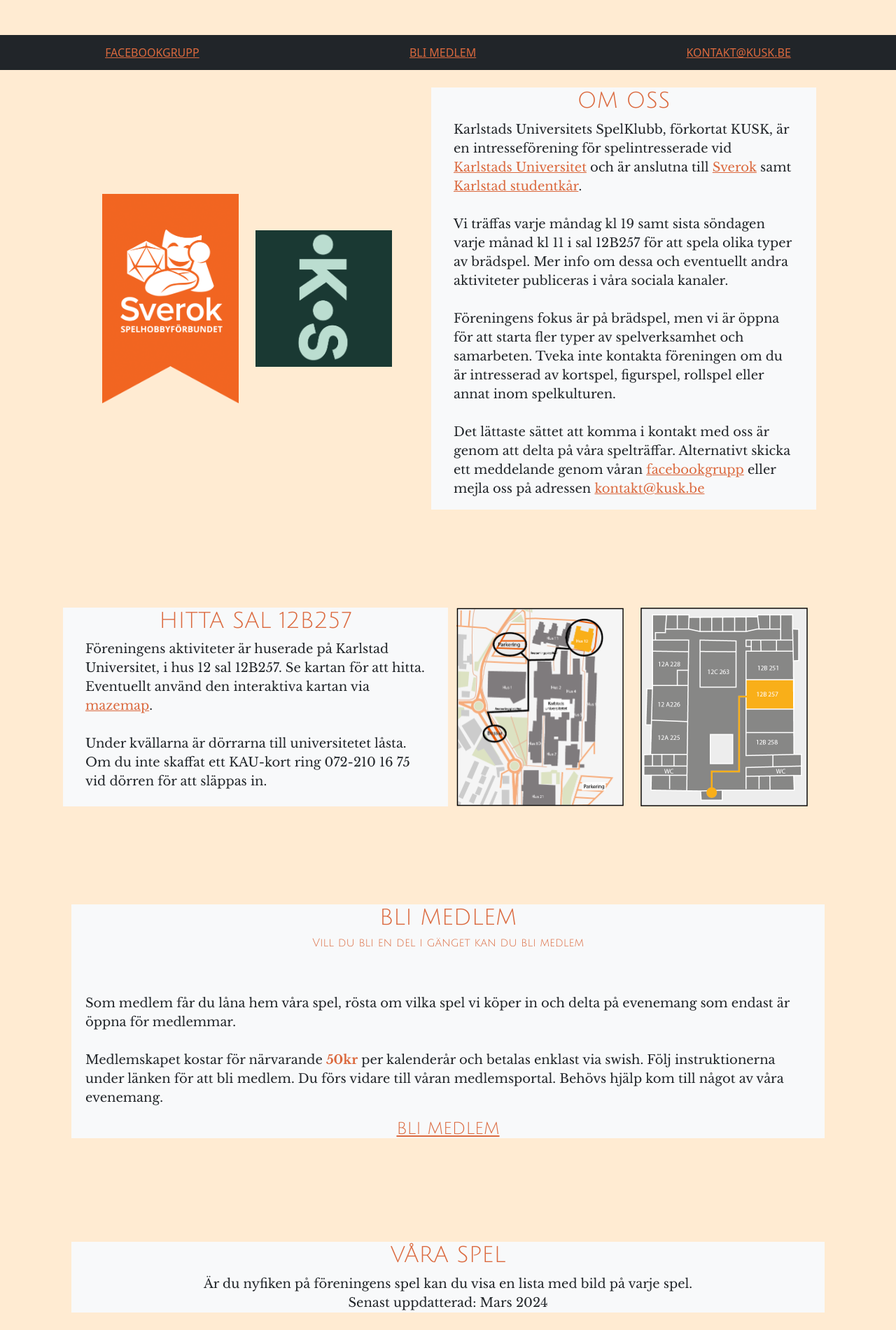
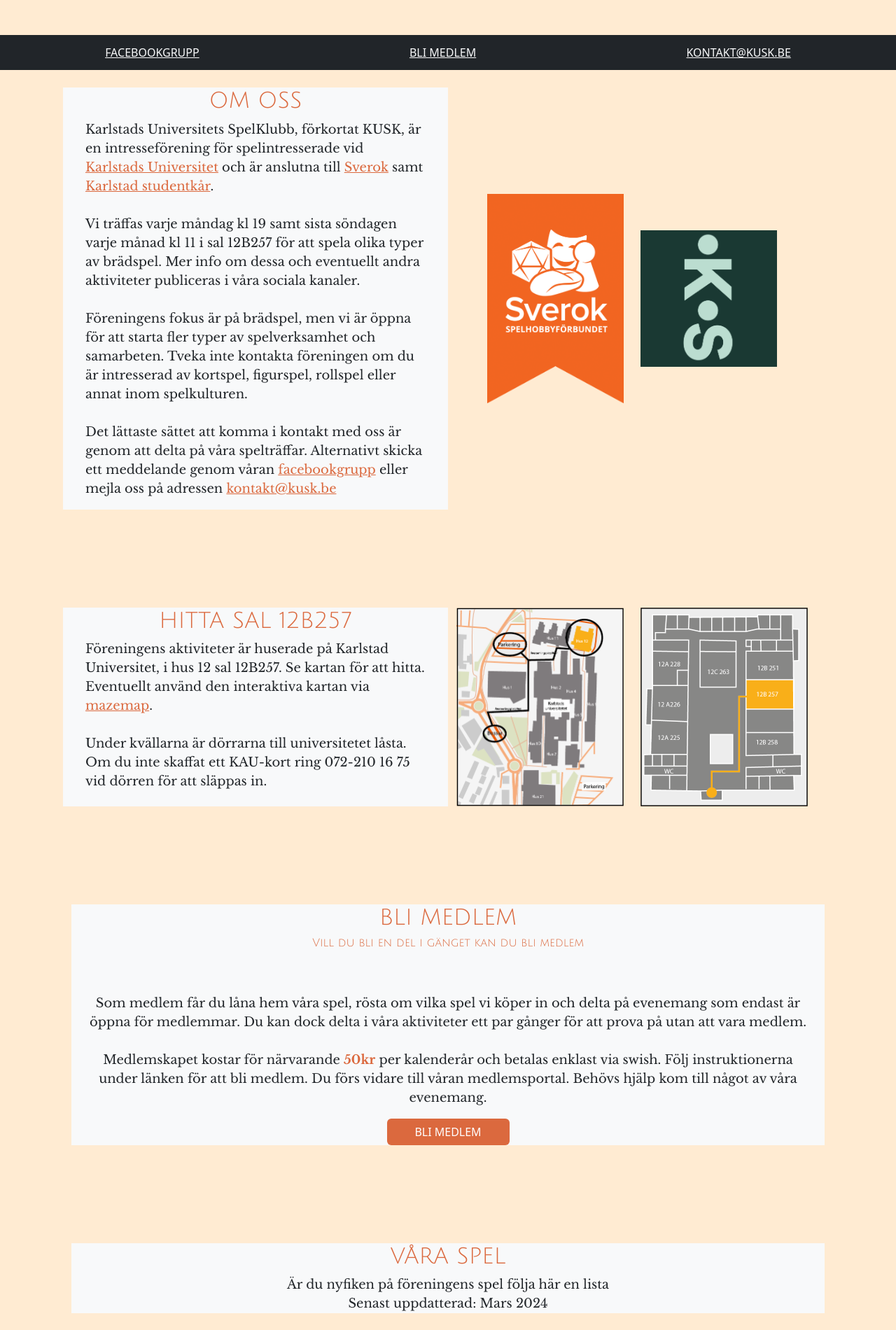
Before and after one commit to annapale/kusk.io, a plain HTML site: page index.html in a window 1280 px wide. Shown: the part 700-2600 px from the top of the page at 70% size. Drawn offline with nearby package versions, Linux system fonts and the light colour scheme.

Commit message:
Add files via upload

```diff
--- a/index.html
+++ b/index.html
@@ -27,6 +27,9 @@
                       </li>
                       <li class="nav-item">
                         <a class="nav-link link-light" href="#about">OM OSS</a>
+                      </li>
+                      <li class="nav-item">
+                        <a class="nav-link link-light" href="#find">HITTA HIT</a>
                       </li>
                       <li class="nav-item">
                         <a class="nav-link link-light" href="#membership">BLI MEDLEM</a>
@@ -80,15 +83,6 @@
       </article>
 
       <article id="about" class="row">
-        <div class="col-md-6 justify-content-center align-items-center row">
-          <div class="col-5">
-            <img src="assets/Logotyp Sverok Röd.png" alt="Sverok Logotyp" class="img-fluid mx-auto">
-          </div>
-          <div class="col-5">
-            <img src="assets/Karlstad Studentkår logo.png" alt="Karlstad Studentkår Logotyp" class="img-fluid mx-auto">
-          </div>
-
-        </div>
         <div class="col-md-6 bg-light">
           <h2>OM OSS</h2>
           <p>
@@ -101,6 +95,16 @@
 
           </p>
         </div>
+        <div class="col-md-6 justify-content-center align-items-center row">
+          <div class="col-5">
+            <img src="assets/Logotyp Sverok Röd.png" alt="Sverok Logotyp" class="img-fluid mx-auto">
+          </div>
+          <div class="col-5">
+            <img src="assets/Karlstad Studentkår logo.png" alt="Karlstad Studentkår Logotyp" class="img-fluid mx-auto">
+          </div>
+
+        </div>
+
       </article>
 
       <article id="find" class="row">
@@ -112,7 +116,7 @@
             Under kvällarna är dörrarna till universitetet låsta. Om du inte skaffat ett KAU-kort ring 072-210 16 75 vid dörren för att släppas in.
           </p>
         </div>
-        <div class="col-md-6 justify-content-center align-items-center row">
+        <div class="col-md-6 row">
             <div class="col-6">
               <img src="assets/karta-stor-1.PNG" alt="Karta av Karlstads Universitet" class="img-fluid">
             </div>
@@ -122,43 +126,36 @@
         </div>
       </article>
 
-      <article id="membership align-items-center">
-        <div class="bg-light">
+      <article id="membership">
+        <div class="bg-light text-center">
           <h2>BLI MEDLEM</h2>
           <h6> Vill du bli en del i gänget kan du bli medlem</h6>
           <p>
-            <br><br>Som medlem får du låna hem våra spel, rösta om vilka spel vi köper in och delta på evenemang som endast är öppna för medlemmar.
+            <br><br>Som medlem får du låna hem våra spel, rösta om vilka spel vi köper in och delta på evenemang som endast är öppna för medlemmar. Du kan dock delta i våra aktiviteter ett par gånger för att prova på utan att vara medlem.
             <br><br>Medlemskapet kostar för närvarande <strong>50kr</strong> per kalenderår och betalas enklast via swish. Följ instruktionerna under länken för att bli medlem. Du förs vidare till våran medlemsportal. Behövs hjälp kom till något av våra evenemang.
-
           </p>
-
-          <a href="https://ebas.sverok.se/blimedlem/kusk" class="">
-            <h4>
-              BLI MEDLEM
-            </h4>
-          </a>
+          <div class="d-flex justify-content-center">
+            <a href="https://ebas.sverok.se/blimedlem/kusk" class="btn">BLI MEDLEM</a>
+          </div>
         </div>
       </article>
 
       <article id="games">
         <div class="bg-light text-center">
           <h2>VÅRA SPEL</h2>
-          <p>Är du nyfiken på föreningens spel kan du visa en lista med bild på varje spel. <br> Senast uppdatterad: Mars 2024</p>
+          <p>Är du nyfiken på föreningens spel följa här en lista<br> Senast uppdatterad: Mars 2024</p>
         </div>
         <div class="d-flex">
           <iframe src="assets/spellista KUSK 02-03-24.pdf" class="embed-responsive-item" width="100%" height="600px"></iframe>
         </div>
-
-
       </article>
     </div>
-
     </main>
     <footer class="fixed-bottom bg-dark row">
       <div class=" d-flex justify-content-around align-items-center">
-        <a href="https://www.facebook.com/groups/118509704905006">FACEBOOKGRUPP</a>
-        <a href="https://ebas.sverok.se/blimedlem/kusk">BLI MEDLEM</a>
-        <a href="mailto: kontakt@kusk.be">KONTAKT@KUSK.BE</a>
+        <a href="https://www.facebook.com/groups/118509704905006" class="link-light">FACEBOOKGRUPP</a>
+        <a href="https://ebas.sverok.se/blimedlem/kusk" class="link-light">BLI MEDLEM</a>
+        <a href="mailto: kontakt@kusk.be" class="link-light">KONTAKT@KUSK.BE</a>
       </div>
     </footer>
     <script src="https://cdn.jsdelivr.net/npm/bootstrap@5.3.3/dist/js/bootstrap.bundle.min.js" integrity="sha384-YvpcrYf0tY3lHB60NNkmXc5s9fDVZLESaAA55NDzOxhy9GkcIdslK1eN7N6jIeHz" crossorigin="anonymous"></script>
```
